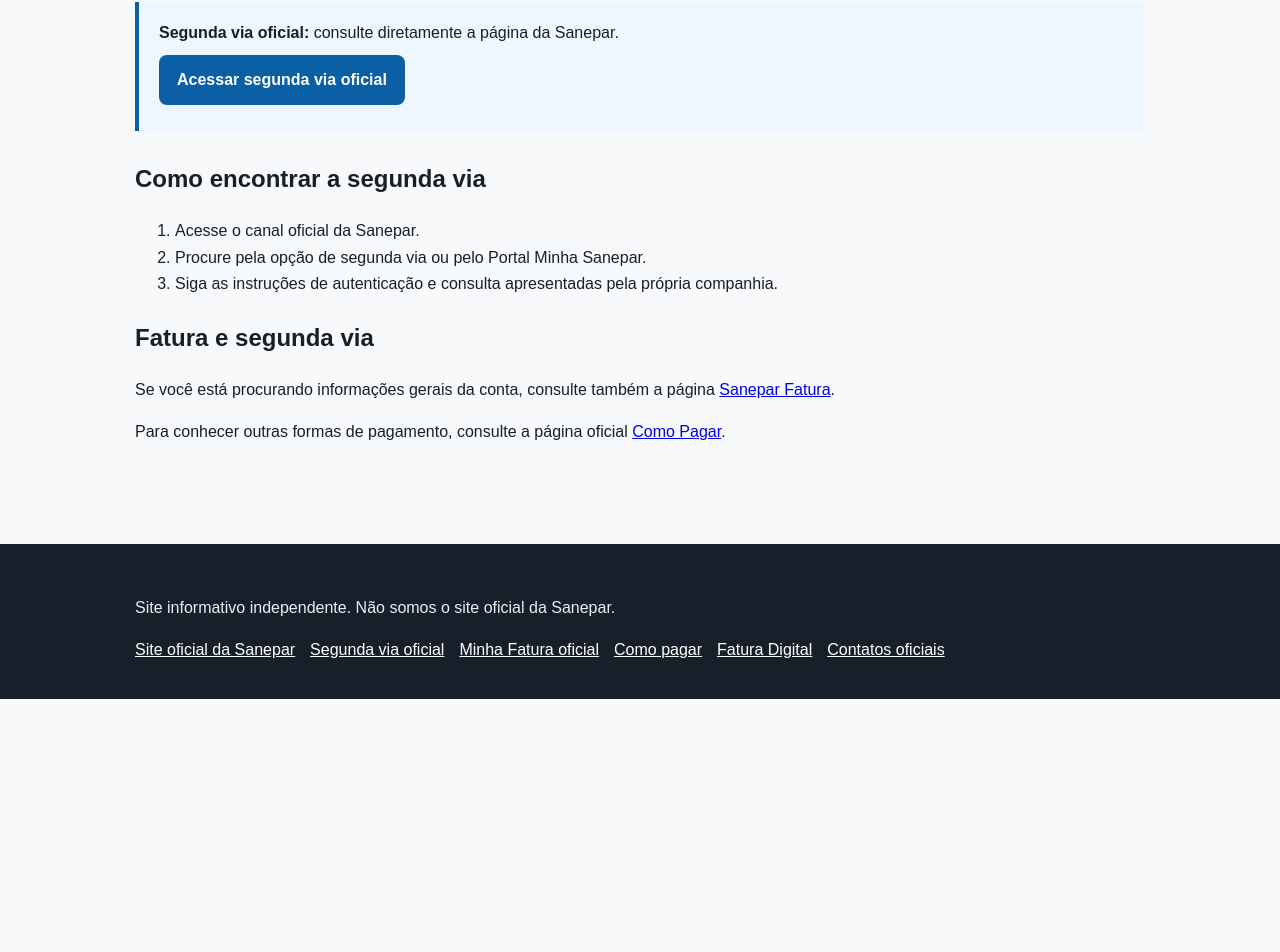
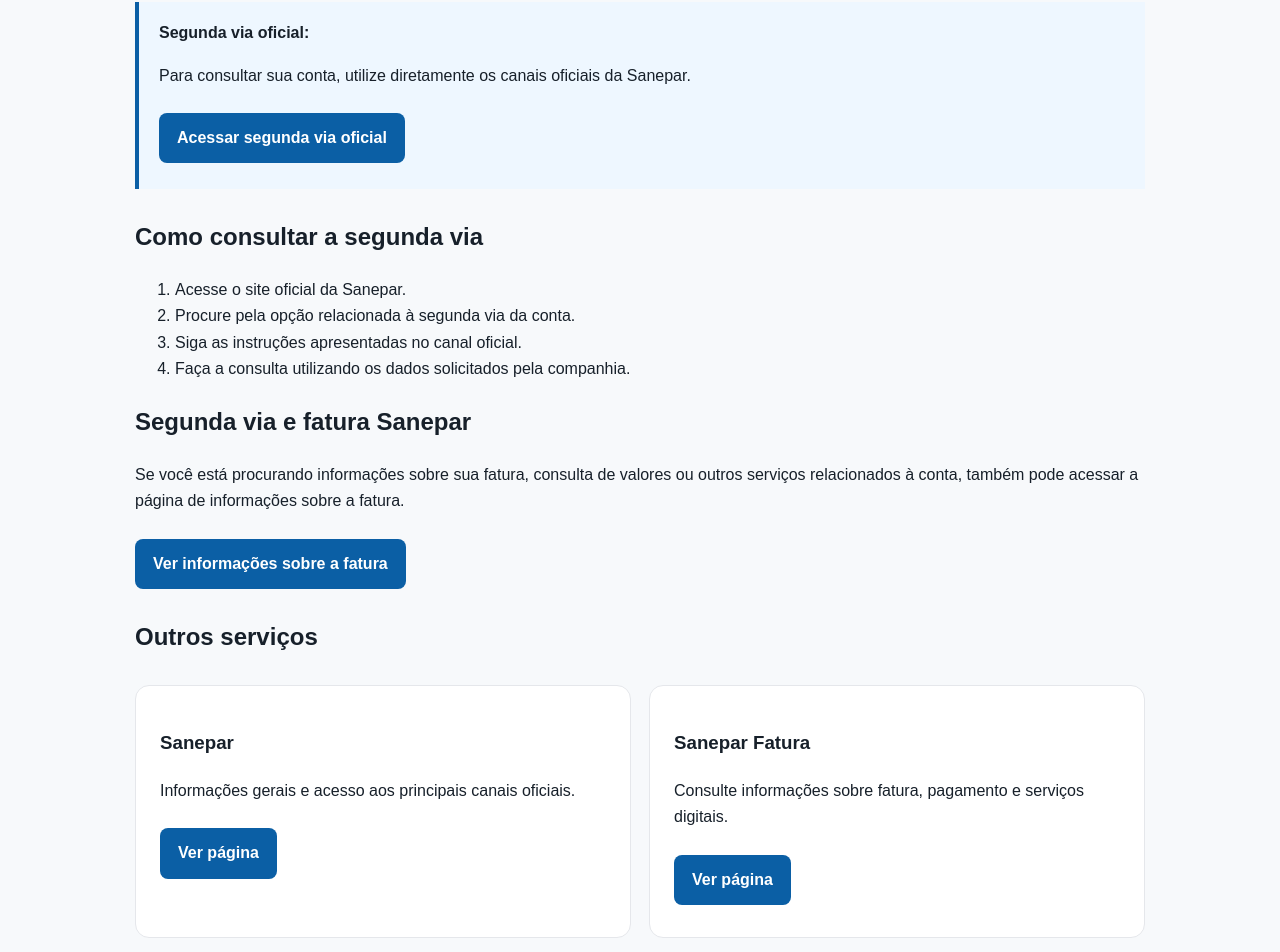
Before and after one commit to bellatocompany-gif/sanepar-site, a Next.js app: page /sanepar-segunda-via in a window 1280 px wide. Shown: the part 269-1221 px from the top of the page. Before the commit the page ends 968 px from the top, so only its background shows below. Built offline with nearby package versions, Linux system fonts and the light colour scheme.

Commit message:
Update page.js

```diff
--- a/app/sanepar-segunda-via/page.js
+++ b/app/sanepar-segunda-via/page.js
@@ -1,22 +1,106 @@
 import Link from "next/link";
-export const metadata = { title: "Sanepar Segunda Via", description: "Saiba como consultar a segunda via da Sanepar pelos canais oficiais." };
 
-export default function Page() {
-  return <section className="content container">
-    <h1>Sanepar Segunda Via</h1>
-    <p>Quem precisa de uma segunda via da conta pode consultar os canais oficiais da Sanepar. A companhia informa que a segunda via completa pode ser obtida pelo Portal Minha Sanepar.</p>
-    <div className="official">
-      <strong>Segunda via oficial:</strong> consulte diretamente a página da Sanepar.
-      <br/><a className="btn" href="https://www.sanepar.com.br/segunda-via" target="_blank" rel="noopener noreferrer">Acessar segunda via oficial</a>
-    </div>
-    <h2>Como encontrar a segunda via</h2>
-    <ol>
-      <li>Acesse o canal oficial da Sanepar.</li>
-      <li>Procure pela opção de segunda via ou pelo Portal Minha Sanepar.</li>
-      <li>Siga as instruções de autenticação e consulta apresentadas pela própria companhia.</li>
-    </ol>
-    <h2>Fatura e segunda via</h2>
-    <p>Se você está procurando informações gerais da conta, consulte também a página <Link href="/sanepar-fatura">Sanepar Fatura</Link>.</p>
-    <p>Para conhecer outras formas de pagamento, consulte a página oficial <a href="https://www.sanepar.com.br/como-pagar" target="_blank" rel="noopener noreferrer">Como Pagar</a>.</p>
-  </section>;
+export const metadata = {
+  title: "Sanepar Segunda Via | Conta e Fatura",
+  description:
+    "Saiba como consultar a segunda via da conta Sanepar pelos canais oficiais e veja orientações para acessar sua fatura.",
+  keywords: [
+    "Sanepar segunda via",
+    "segunda via Sanepar",
+    "Sanepar conta",
+    "Sanepar fatura",
+    "segunda via conta Sanepar",
+  ],
+  alternates: {
+    canonical: "/sanepar-segunda-via",
+  },
+};
+
+export default function SegundaViaPage() {
+  return (
+    <section className="content container">
+      <h1>Sanepar Segunda Via</h1>
+
+      <p>
+        Precisa consultar ou localizar a segunda via da sua conta Sanepar?
+        Nesta página você encontra orientações para acessar os canais oficiais
+        da companhia.
+      </p>
+
+      <div className="official">
+        <strong>Segunda via oficial:</strong>
+
+        <p>
+          Para consultar sua conta, utilize diretamente os canais oficiais da
+          Sanepar.
+        </p>
+
+        <a
+          className="btn"
+          href="https://www.sanepar.com.br/segunda-via"
+          target="_blank"
+          rel="noopener noreferrer"
+        >
+          Acessar segunda via oficial
+        </a>
+      </div>
+
+      <h2>Como consultar a segunda via</h2>
+
+      <ol>
+        <li>
+          Acesse o site oficial da Sanepar.
+        </li>
+        <li>
+          Procure pela opção relacionada à segunda via da conta.
+        </li>
+        <li>
+          Siga as instruções apresentadas no canal oficial.
+        </li>
+        <li>
+          Faça a consulta utilizando os dados solicitados pela companhia.
+        </li>
+      </ol>
+
+      <h2>Segunda via e fatura Sanepar</h2>
+
+      <p>
+        Se você está procurando informações sobre sua fatura, consulta de
+        valores ou outros serviços relacionados à conta, também pode acessar a
+        página de informações sobre a fatura.
+      </p>
+
+      <Link className="btn" href="/sanepar-fatura">
+        Ver informações sobre a fatura
+      </Link>
+
+      <h2>Outros serviços</h2>
+
+      <div className="card-grid">
+        <div className="card">
+          <h3>Sanepar</h3>
+
+          <p>
+            Informações gerais e acesso aos principais canais oficiais.
+          </p>
+
+          <Link className="btn" href="/sanepar">
+            Ver página
+          </Link>
+        </div>
+
+        <div className="card">
+          <h3>Sanepar Fatura</h3>
+
+          <p>
+            Consulte informações sobre fatura, pagamento e serviços digitais.
+          </p>
+
+          <Link className="btn" href="/sanepar-fatura">
+            Ver página
+          </Link>
+        </div>
+      </div>
+    </section>
+  );
 }
```
